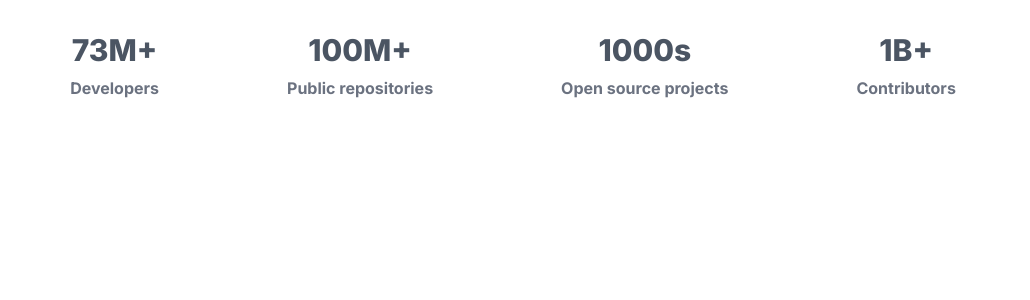
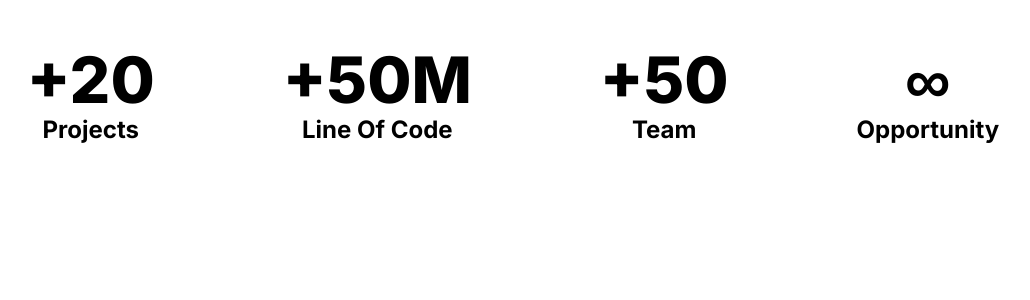
Before and after one commit to RohitSth/nemo-protfolio, a Next.js app: page /components/statistics in a window 1280 px wide. Shown: the top 300 px of the page, without its empty margins (127-1157 px from the left). Built offline with nearby package versions, Linux system fonts and the light colour scheme.

Commit message:
comlpeted upto services statistics

```diff
--- a/src/app/components/header/page.tsx
+++ b/src/app/components/header/page.tsx
@@ -19,12 +19,12 @@ const Header = () => {
             <span className="ml-3 text-xl">nemo</span>
           </a>
           <nav className="md:ml-auto flex flex-wrap items-center text-base justify-center">
-            <a className="mr-20  text-lg hover:text-gray-500">Home</a>
-            <a className="mr-20  text-lg hover:text-gray-500">Services</a>
-            <a className="mr-20  text-lg hover:text-gray-500">About</a>
-            <a className="mr-20  text-lg hover:text-gray-500">Carrer</a>
+            <a className="mr-10  text-[24px] hover:text-[#0D7ABF]">Home</a>
+            <a className="mr-10  text-[24px] hover:text-[#0D7ABF]">Services</a>
+            <a className="mr-10  text-[24px] hover:text-[#0D7ABF]">About</a>
+            <a className="mr-10  text-[24px] hover:text-[#0D7ABF]">Carrer</a>
           </nav>
-          <button className="inline-flex text-white bg-indigo-500 border-0 py-2 px-6 focus:outline-none hover:bg-indigo-600 rounded-xl text-lg">
+          <button className="inline-flex text-white bg-[#0D7ABF] border-0 py-2 px-6 focus:outline-none hover:bg-[#0a5483] rounded-[26px] text-[24px]">
             Contact
           </button>
         </div>
--- a/src/app/components/hero/page.tsx
+++ b/src/app/components/hero/page.tsx
@@ -1,18 +1,24 @@
 const Hero = () => {
   return (
     <>
-      <section className="text-black-400 bg-gray-400 body-font overflow-hidden">
+      <section
+        className="text-black-400 bg-gray-400 body-font overflow-hidden"
+        style={{
+          backgroundImage:
+            "url(https://imgs.search.brave.com/K-sTq_berFo9XATHvPZOc3OyRBIEwqIR7Asv_vJFVHQ/rs:fit:860:0:0/g:ce/aHR0cHM6Ly93d3cu/cG5nbWFnaWMuY29t/L3Byb2R1Y3RfaW1h/Z2VzL0RhcmstYmx1/ZS1XYWxscGFwZXIu/anBn)",
+        }}
+      >
         <div className="container px-5 py-24 mx-auto">
           <div className="flex flex-wrap -m-12">
             <div className="p-12 md:w-1/2 flex flex-col items-start">
-              <h2 className="sm:text-3xl text-2xl title-font font-medium text-white mt-24 mb-24">
-                INNOVATE CREATE DOMINATE
+              <h2 className="sm:text-[44px] text-[44px] title-font font-medium text-white mt-24 mb-4 hover:text-[#0D7ABF]">
+                INNOVATE. CREATE. DOMINATE.
               </h2>
-              <p className="leading-relaxed mb-8">
+              <div className="mb-14 text-[24px] text-white w-[1017px]">
                 We envision a future where businesses seamlessly harness the
                 power of evolving technologies to not only adapt to change but
                 to thrive in it.
-              </p>
+              </div>
             </div>
           </div>
         </div>
--- a/src/app/components/industry/page.tsx
+++ b/src/app/components/industry/page.tsx
@@ -13,8 +13,8 @@ const IndustryPage = () => {
             <p className="lg:w-2/3 mx-auto leading-relaxed text-base">
               Whatever cardigan tote bag tumblr hexagon brooklyn asymmetrical
               gentrify, subway tile poke farm-to-table. Franzen you probably
-              haven't heard of them man bun deep jianbing selfies heirloom prism
-              food truck ugh squid celiac humblebrag.
+              have not heard of them man bun deep jianbing selfies heirloom
+              prism food truck ugh squid celiac humblebrag.
             </p>
           </div>
           <div className="flex flex-wrap">
--- a/src/app/components/service-page/page.tsx
+++ b/src/app/components/service-page/page.tsx
@@ -8,14 +8,19 @@ const ServicePage = () => {
           <div className="flex -m-4">
             <div className="p-4 lg:w-1/4 md:w-1/2">
               <div>
-                <h1 className="title-font sm:text-4xl text-3xl mb-4 font-medium text-gray-900 underline underline-offset-2">
-                  Our Services
-                </h1>
-                <p className="mb-16 text-lg">
+                <a
+                  href=""
+                  className="text-blue-500 underline underline-offset-4"
+                >
+                  <h1 className="title-font text-[44px] mb-4 font-medium text-black">
+                    Our Services
+                  </h1>
+                </a>
+                <p className="mb-16 text-[20px]">
                   We envision a future where businesses seamlessly.
                 </p>
-                <div className="text-blue-400 font-bold underline text-xl">
-                  <a href="#">See all services</a>
+                <div className="text-blue-500 text-[24px] hover:underline">
+                  <a href="#">See all services ></a>
                 </div>
               </div>
             </div>
@@ -32,9 +37,9 @@ const ServicePage = () => {
                 </a>
                 <div className="p-5">
                   <a href="#">
-                    <h5 className="mb-2 text-2xl font-bold tracking-tight text-gray-700">
-                      Noteworthy technology acquisitions 2021
-                    </h5>
+                    <p className="mb-2 text-[24px] text-black">
+                      Software & Application Development
+                    </p>
                   </a>
                 </div>
               </div>
@@ -52,9 +57,9 @@ const ServicePage = () => {
                 </a>
                 <div className="p-5">
                   <a href="#">
-                    <h5 className="mb-2 text-2xl font-bold tracking-tight text-gray-700">
-                      Noteworthy technology acquisitions 2021
-                    </h5>
+                    <p className="mb-2 text-[24px] text-black">
+                      Digital Marketing & Branding
+                    </p>
                   </a>
                 </div>
               </div>
@@ -72,9 +77,9 @@ const ServicePage = () => {
                 </a>
                 <div className="p-5">
                   <a href="#">
-                    <h5 className="mb-2 text-2xl font-bold tracking-tight text-gray-700">
-                      Noteworthy technology acquisitions 2021
-                    </h5>
+                    <p className="mb-2 text-[24px] text-black">
+                      Video Production
+                    </p>
                   </a>
                 </div>
               </div>
--- a/src/app/components/statistics/page.tsx
+++ b/src/app/components/statistics/page.tsx
@@ -3,35 +3,27 @@ const StatisticsPage = () => {
     <>
       <section className="text-gray-600 body-font">
         <div
-          className=" p-4 md:p-8 light:bg-gray-800 light:text-black-200"
+          className=" p-4 md:p-8 light:bg-gray-800 light:text-black-200 mx-auto mb-[50px]"
           id="stats"
           role="tabpanel"
           aria-labelledby="stats-tab"
         >
-          <dl className="flex justify-center gap-x-32">
+          <dl className="flex justify-center gap-x-32 text-black">
             <div className="flex flex-col items-center justify-center">
-              <dt className="mb-2 text-3xl font-extrabold">73M+</dt>
-              <dd className="text-gray-500 dark:text-gray-400 font-bold">
-                Developers
-              </dd>
+              <dt className="text-[64px] font-extrabold">+20</dt>
+              <dd className="mt-[-16px] font-bold text-[24px]">Projects</dd>
             </div>
             <div className="flex flex-col items-center justify-center">
-              <dt className="mb-2 text-3xl font-extrabold">100M+</dt>
-              <dd className="text-gray-500 dark:text-gray-400 font-bold">
-                Public repositories
-              </dd>
+              <dt className="text-[64px] font-extrabold">+50M</dt>
+              <dd className="mt-[-16px] font-bold text-[24px]">Line Of Code</dd>
             </div>
             <div className="flex flex-col items-center justify-center">
-              <dt className="mb-2 text-3xl font-extrabold">1000s</dt>
-              <dd className="text-gray-500 dark:text-gray-400 font-bold">
-                Open source projects
-              </dd>
+              <dt className="text-[64px] font-extrabold">+50</dt>
+              <dd className="mt-[-16px] font-bold text-[24px]">Team</dd>
             </div>
             <div className="flex flex-col items-center justify-center">
-              <dt className="mb-2 text-3xl font-extrabold">1B+</dt>
-              <dd className="text-gray-500 dark:text-gray-400 font-bold">
-                Contributors
-              </dd>
+              <dt className="text-[64px] font-extrabold">&#8734;</dt>
+              <dd className="mt-[-16px] font-bold text-[24px]">Opportunity</dd>
             </div>
           </dl>
         </div>
```
